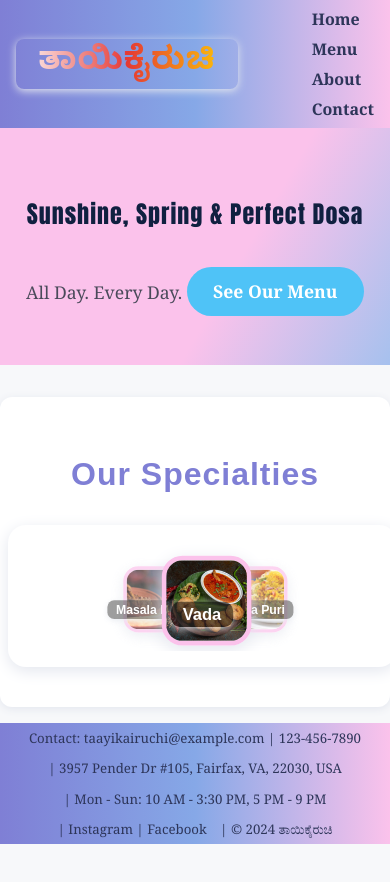
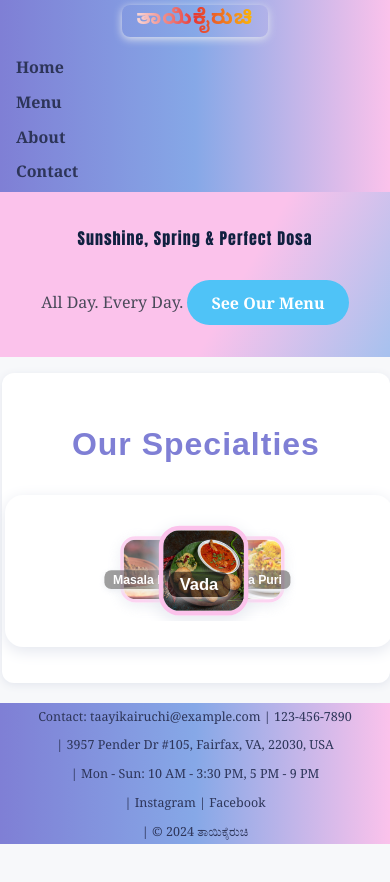
Before and after one commit to ManjuKB182/TaayiKaiRuchi, a plain HTML site: page index.html in a window 390 px wide. Drawn offline with Linux system fonts and the light colour scheme.

Commit message:
Improve mobile responsiveness: better nav, slider, hero, and footer layout for mobile devices

```diff
--- a/css/style.css
+++ b/css/style.css
@@ -152,22 +152,106 @@ footer {
   color: #7f7fd5;
 }
 @media (max-width: 700px) {
+  header {
+    padding: 0.3em 0;
+  }
+  nav {
+    flex-direction: column;
+    align-items: flex-start;
+    gap: 0.5em;
+    padding: 0 0.5em;
+  }
+  .logo {
+    font-size: 1.3em;
+    margin-bottom: 0.3em;
+    align-self: center;
+  }
   nav ul {
     flex-direction: column;
-    gap: 0.5em;
+    gap: 0.2em;
+    width: 100%;
+    align-items: flex-start;
+    padding-left: 0.5em;
+  }
+  nav ul li {
+    width: 100%;
+  }
+  nav a {
+    font-size: 1em;
+    padding: 0.3em 0;
+    display: block;
+  }
+  .hero {
+    padding: 1.5em 0.3em 1em 0.3em;
   }
   .hero h1 {
-    font-size: 1.5em;
+    font-size: 1.2em;
+    line-height: 1.2;
+    padding: 0 0.1em;
+  }
+  .hero p {
+    font-size: 1em;
   }
   .eco {
-    padding: 1em 0.5em;
+    padding: 0.7em 0.2em;
+    margin: 1em 0.1em;
+    width: 98vw;
+    max-width: 99vw;
+  }
+  .slider-flow {
+    width: 99vw;
+    max-width: 99vw;
+    padding: 0.5em 0.1em 0.5em 0.1em;
+    min-height: 120px;
+  }
+  .slider-images-flow {
+    height: 90px;
+  }
+  .slider-img-flow {
+    width: 60px;
+    height: 60px;
+  }
+  .slider-img-wrap {
+    max-width: 60px;
+    max-height: 60px;
+  }
+  .slider-caption {
+    font-size: 0.8em;
+    bottom: 4px;
+    padding: 0.15em 0.5em;
+  }
+  .footer-single-line {
+    font-size: 0.85em;
+    gap: 0.5em;
+    padding: 0.1em 0.2em;
+    flex-direction: column;
+    align-items: flex-start;
+    white-space: normal;
   }
   footer {
-    font-size: 0.9em;
-    padding: 0.3em 0 0.2em 0;
+    font-size: 0.85em;
+    padding: 0.2em 0 0.1em 0;
   }
-  body {
-    padding-bottom: 100px;
+}
+
+@media (max-width: 400px) {
+  .hero h1 {
+    font-size: 1em;
+  }
+  .slider-img-flow {
+    width: 40px;
+    height: 40px;
+  }
+  .slider-img-wrap {
+    max-width: 40px;
+    max-height: 40px;
+  }
+  .slider-caption {
+    font-size: 0.7em;
+    padding: 0.1em 0.3em;
+  }
+  .footer-single-line {
+    font-size: 0.7em;
   }
 }
 .menu-grid {
```
